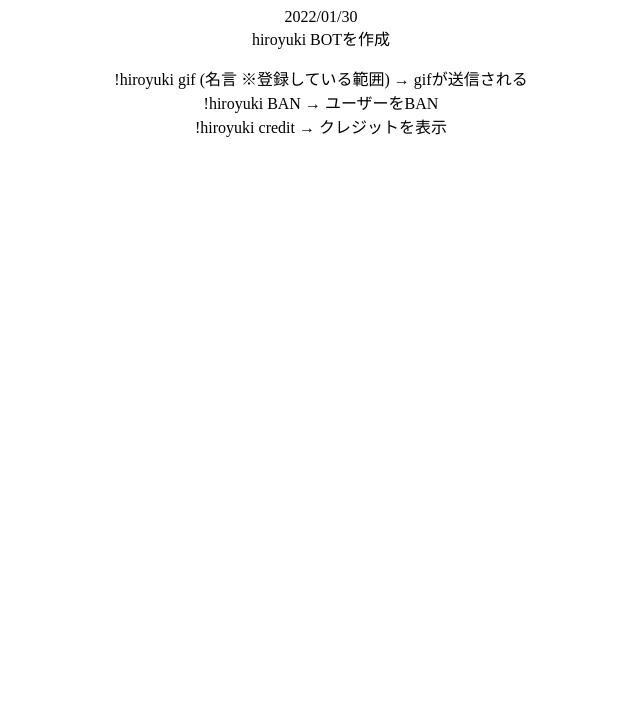
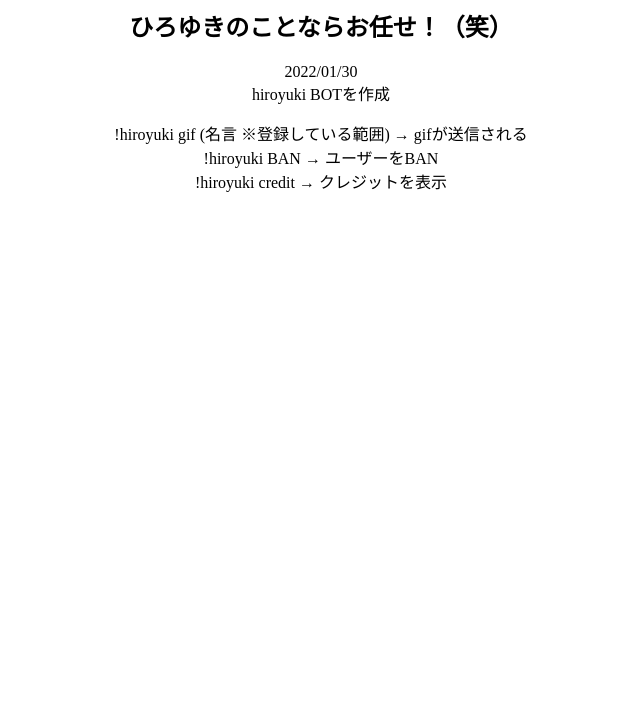
Before and after one commit to okamesa2/hiroyuki-bot, a plain HTML site: page index.html in a window 1280 px wide. Shown: the part 81-800 px from the top of the page, without its empty margins (319-959 px from the left). Drawn offline with Linux system fonts and the light colour scheme.

Commit message:
Update index.html

```diff
--- a/index.html
+++ b/index.html
@@ -11,6 +11,7 @@
     <head>
         <center>
             <h1>ひろゆきコマンド集</h1>
+            <h2>ひろゆきのことならお任せ！（笑）</h2>
         </center>
     </head>
     <body>
```
